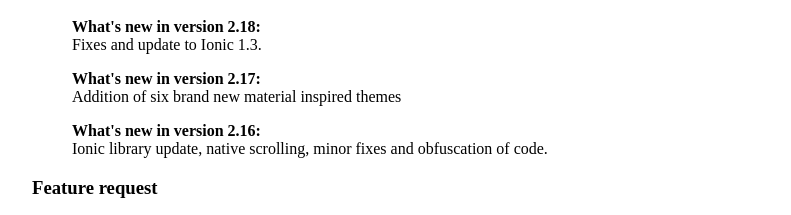
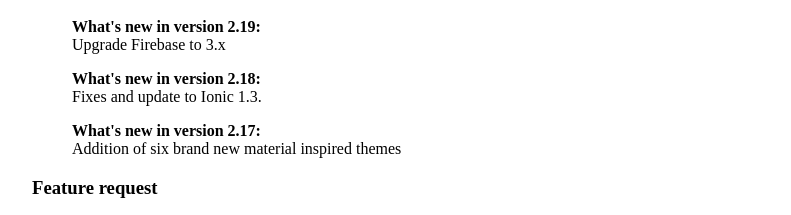
Before and after one commit to satsalou/envato-submission, a plain HTML site: page barebone-ionic/index.html in a window 1280 px wide. Shown: the part 40-255 px from the top of the page, without its empty margins (233-1024 px from the left). Drawn offline with Linux system fonts and the light colour scheme.

Commit message:
Barebone Ionic - Update description for v2.19

```diff
--- a/barebone-ionic/index.html
+++ b/barebone-ionic/index.html
@@ -19,6 +19,11 @@
     <h1>Barebone Ionic</h1>
 
 <blockquote>
+<strong>What's new in version 2.19:</strong> <br>
+Upgrade Firebase to 3.x
+</blockquote>
+
+<blockquote>
 <strong>What's new in version 2.18:</strong> <br>
 Fixes and update to Ionic 1.3.
 </blockquote>
@@ -26,11 +31,6 @@
 <blockquote>
 <strong>What's new in version 2.17:</strong> <br>
 Addition of six brand new material inspired themes
-</blockquote>
-
-<blockquote>
-<strong>What's new in version 2.16:</strong> <br>
-Ionic library update, native scrolling, minor fixes and obfuscation of code.
 </blockquote>
 
 <h3>Feature request</h3>
@@ -91,7 +91,7 @@
 <h3>Demo</h3>
 <h4>Android .APK</h4>
 <ul>
-<li><a href="https://goo.gl/6Lz8b4">Download Android APK v2.18</a></li>
+<li><a href="http://goo.gl/0seM3l">Download Android APK v2.19</a></li>
 </ul>
 
 <h4>Preview on iOS and Android - Ionic View</h4>
@@ -314,6 +314,9 @@
 
 <h3>Change log</h3>
 <pre>
+2.19 - Sep 02, 2016
+- Upgrade Firebase to 3.x
+
 2.18 - May 04, 2016
 - Ionic update to v1.3.0
 - Fix on showing a pin and setting the destination on Android's maps app
```
